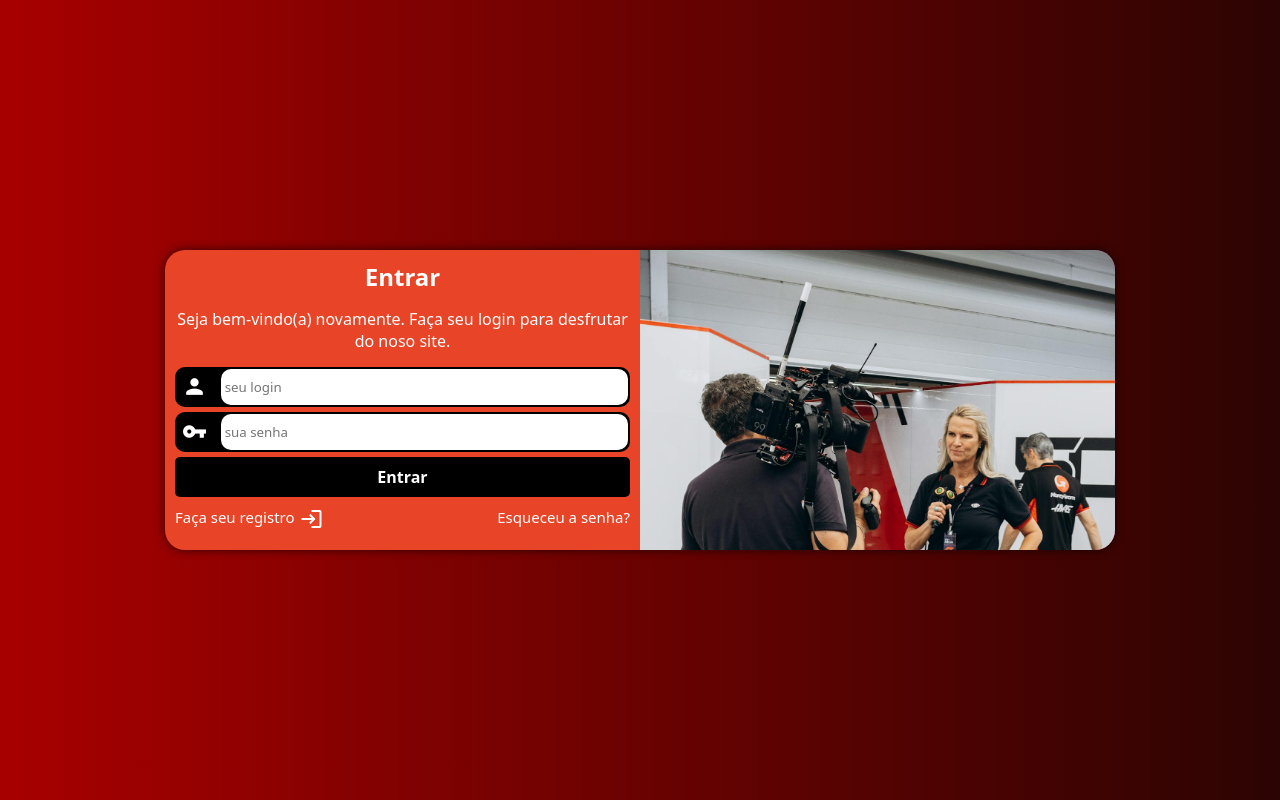
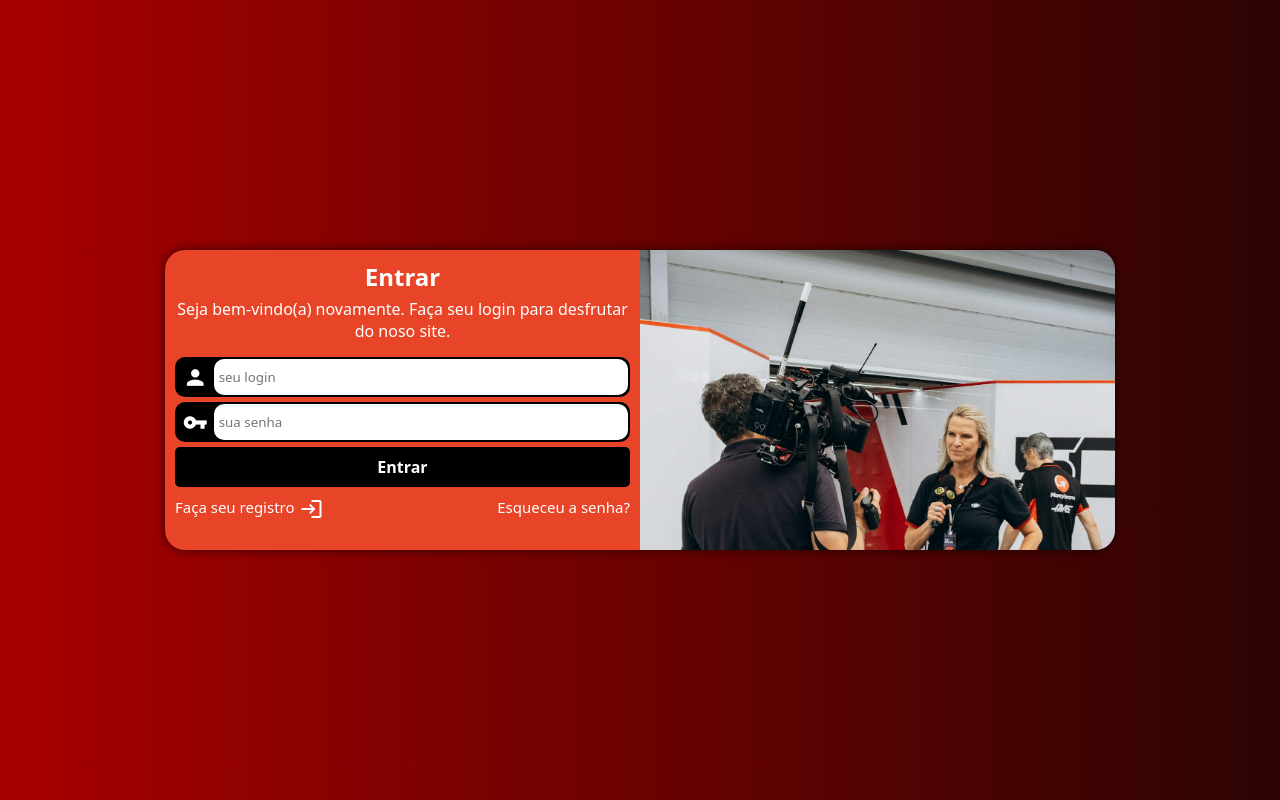
Before and after one commit to wgutto/projeto-login, a plain HTML site: page index.html in a window 1280 px wide. Drawn offline with Linux system fonts and the light colour scheme.

Commit message:
adicionado flexible box

```diff
--- a/style/style.css
+++ b/style/style.css
@@ -21,15 +21,15 @@ body, html {
 }
 
 main {
-    position: relative;
     height: 100vh;
     width: 100vw;
+
+    display: flex;
+    justify-content: center;
+    align-items: center;
 }
 
 section#login {
-    position: absolute;
-    top: 50%;
-    left: 50%;
     overflow: hidden;
     width: 350px;
     height: 530px;
@@ -39,7 +39,6 @@ section#login {
     background-color: #e74428;
     color: white;
     transition: width .3s, height .3s;
-    transform: translate(-50%, -50%);
 }
 
 section div#imagem {
@@ -60,28 +59,33 @@ section div#formulario h1 {
 }
 section div#formulario p {
     text-align: center;
-    margin: 15px 0px;
+    margin: 5px 0px 15px 0px;
 }
 section div.campo {
     background-color: black;
-    display: block;
     width: 100%;
     height: 40px;
     margin: 5px 0px;
     border-radius: 10px;
     border: 2px solid black;
+
+    display: flex;
+    justify-content: flex-end;
 }
 section div.campo span {
+    display: flex;
+    justify-content: center;
+    align-items: center;
     font-size: 25px;
     width: 40px;
-    padding: 5px;
 }
 section div.campo input {
-    height: 100%;
-    width: calc(100% - 44.5px);
+    width: 100%;
+    padding-left: 5px;
     border-radius: 10px;
     border: none;
-    transform: translateY(-7px);
+    outline: none;
+    color: black;
 }
 
 form label {
```
Also changed, not shown: index.html (+2 -2 lines).
